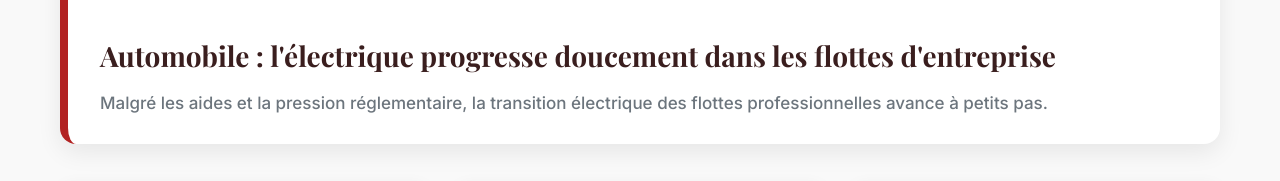
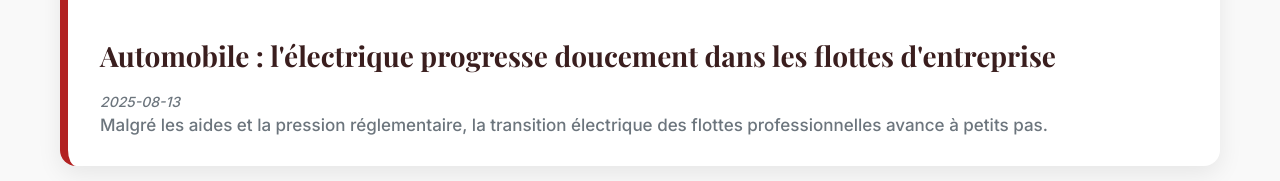
Before and after one commit to MaxouOsky12/TurboInfo, a plain HTML site: page index.html in a window 1280 px wide. Shown: the part 542-723 px from the top of the page. Drawn offline with nearby package versions, Linux system fonts and the light colour scheme.

Commit message:
Update index.html

```diff
--- a/index.html
+++ b/index.html
@@ -87,6 +87,13 @@
       letter-spacing: 0.4px;
     }
 
+    .date {
+      font-size: 14px;
+      color: var(--color-muted);
+      margin-top: 8px;
+      font-style: italic;
+    }
+
     /* Conteneur principal */
     .container {
       display: flex;
@@ -151,7 +158,7 @@
 
     .article-card:hover {
       transform: translateY(-6px);
-      box-shadow: 0 12px 35px var(--shadow-dark);
+      box-shadow rare: 0 12px 35px var(--shadow-dark);
       border-left-color: var(--color-accent);
     }
 
@@ -300,6 +307,7 @@
     <button class="btn-close" id="closeDetail">Fermer ✕</button>
     <img id="detailImage" src="" alt="Image article" />
     <h2 id="detailTitle"></h2>
+    <div class="date" id="detailDate"></div>
     <p id="detailContent"></p>
     <div class="detail-source">Source : <a href="#" target="_blank" id="detailSourceLink">Voir original</a></div>
   </div>
@@ -351,15 +359,13 @@
       }
     ];
 
-
-
-
     const featuredArticleDiv = document.getElementById('featuredArticle');
     const articlesGridDiv = document.getElementById('articlesGrid');
     const overlay = document.getElementById('overlay');
     const detailView = document.getElementById('detailView');
     const detailImage = document.getElementById('detailImage');
     const detailTitle = document.getElementById('detailTitle');
+    const detailDate = document.getElementById('detailDate');
     const detailContent = document.getElementById('detailContent');
     const detailSourceLink = document.getElementById('detailSourceLink');
     const closeDetailBtn = document.getElementById('closeDetail');
@@ -374,6 +380,7 @@
         <img src="${article.image}" alt="Image article" />
         <div class="featured-content">
           <h2>${article.title}</h2>
+          <div class="date">${article.date}</div>
           <p>${article.excerpt}</p>
         </div>
       `;
@@ -388,6 +395,7 @@
         <img src="${article.image}" alt="Image article" />
         <div class="article-info">
           <h3>${article.title}</h3>
+          <div class="date">${article.date}</div>
           <p>${article.excerpt}</p>
         </div>
       `;
@@ -398,6 +406,7 @@
     function openDetail(article) {
       detailImage.src = article.image;
       detailTitle.textContent = article.title;
+      detailDate.textContent = article.date;
       detailContent.textContent = article.content;
       detailSourceLink.href = article.source;
       overlay.style.display = 'block';
@@ -429,7 +438,7 @@
 
     init();
 
-    // Pour test: touche "R" pour ajouter un article (comme avant)
+    // Pour test: touche "R" pour ajouter un article
     window.addEventListener('keydown', (e) => {
       if (e.key.toLowerCase() === 'r') {
         const newArticle = {
@@ -438,7 +447,7 @@
           content: "Voici le contenu complet de cet article ajouté via la touche R.",
           image: "https://images.unsplash.com/photo-1506744038136-46273834b3fb?q=80&w=1400&auto=format&fit=crop",
           source: "#",
-          date: new Date().toISOString().slice(0,10)
+          date: new Date().toISOString().slice(0, 10)
         };
         articles.unshift(newArticle);
         featuredArticleDiv.innerHTML = '';
```
Lines whose indentation alone changed are shown as unchanged.
